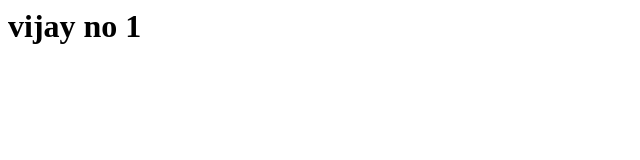
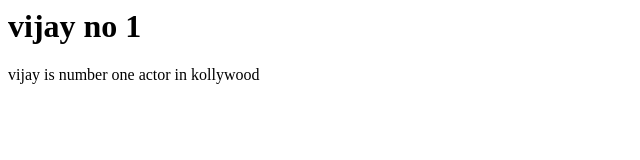
Before and after one commit to Krithick123/finaldemo, a plain HTML site: page index.html in a window 1280 px wide. Shown: the whole page, without its empty margins (0-640 px from the left). Drawn offline with Linux system fonts and the light colour scheme.

Commit message:
changed para

```diff
--- a/index.html
+++ b/index.html
@@ -1 +1,2 @@
 <h1>vijay no 1</h1>
+<p>vijay is number one actor in kollywood</p>
```
